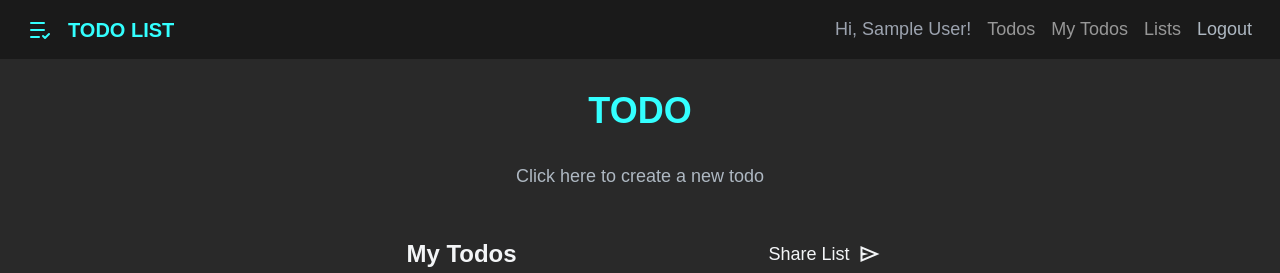
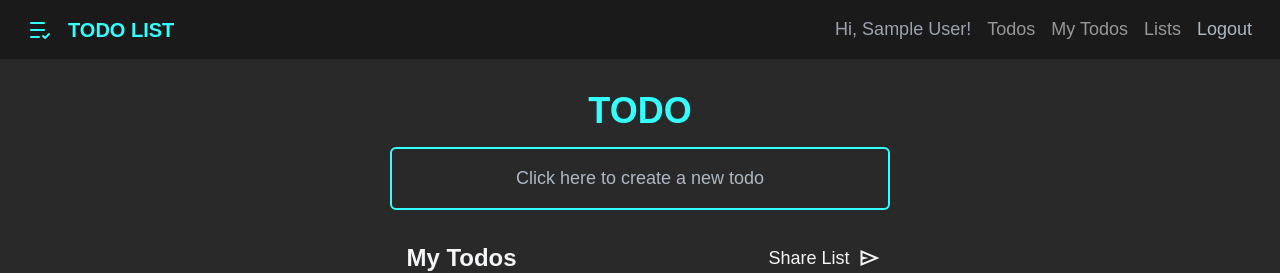
Before and after one commit to flaviare1s/todo-list, a React (Vite) app: page /mytodos in a window 1280 px wide. Shown: the top 273 px of the page. Built offline with nearby package versions, Linux system fonts and the light colour scheme; no server answers; the database is empty; sample sign-in values are in the browser's storage; a web font is replaced by a local one.

Commit message:
Adiciona borda em input de new todo

```diff
--- a/src/components/NewTodo.jsx
+++ b/src/components/NewTodo.jsx
@@ -63,7 +63,7 @@ export const NewTodo = ({ title, setTodos }) => {
         type="text"
         id="title"
         placeholder="Click here to create a new todo"
-        className="p-3 rounded-sm bg-inherit w-full sm:w-[60%] md:w-[50%] xl:w-[40%] placeholder:text-center placeholder:text-text-muted"
+        className="p-3 rounded-md bg-inherit w-full sm:w-[60%] md:w-[50%] xl:w-[40%] placeholder:text-center placeholder:text-text-muted border-2 !border-primary-dark"
         {...register("title", { required: true })}
       />
     </form>
--- a/src/pages/Todos.jsx
+++ b/src/pages/Todos.jsx
@@ -299,7 +299,7 @@ export const Todos = () => {
   const filteredTodos = getFilteredAndSortedTodos();
 
   return (
-    <section className="px-3">
+    <section className="px-3 sm:px-0">
       <NewTodo title="TODO" setTodos={setTodos} />
       <TodoHeader title="TODOS" />
       <TodoFilter filter={filter} setFilter={setFilter} />
```
